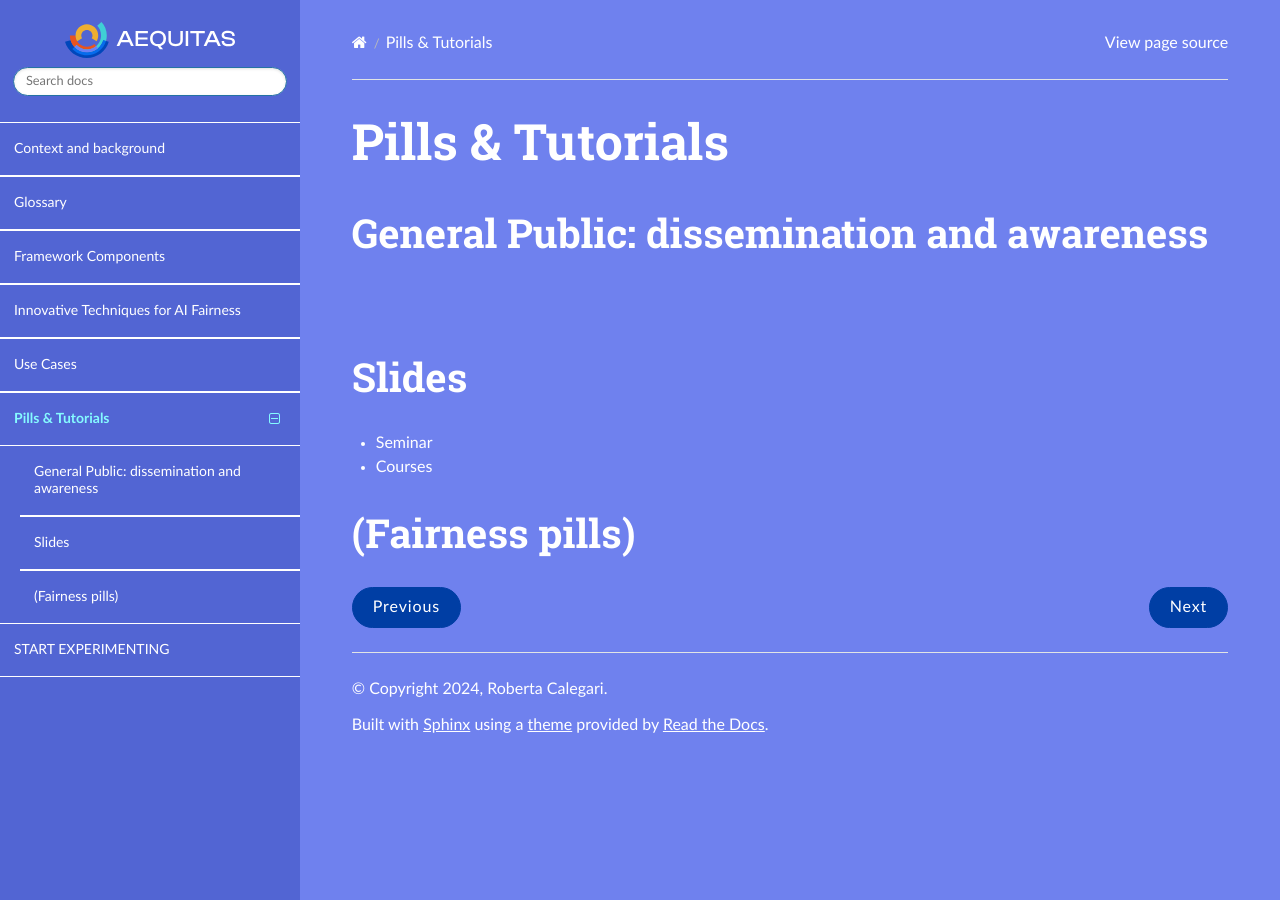
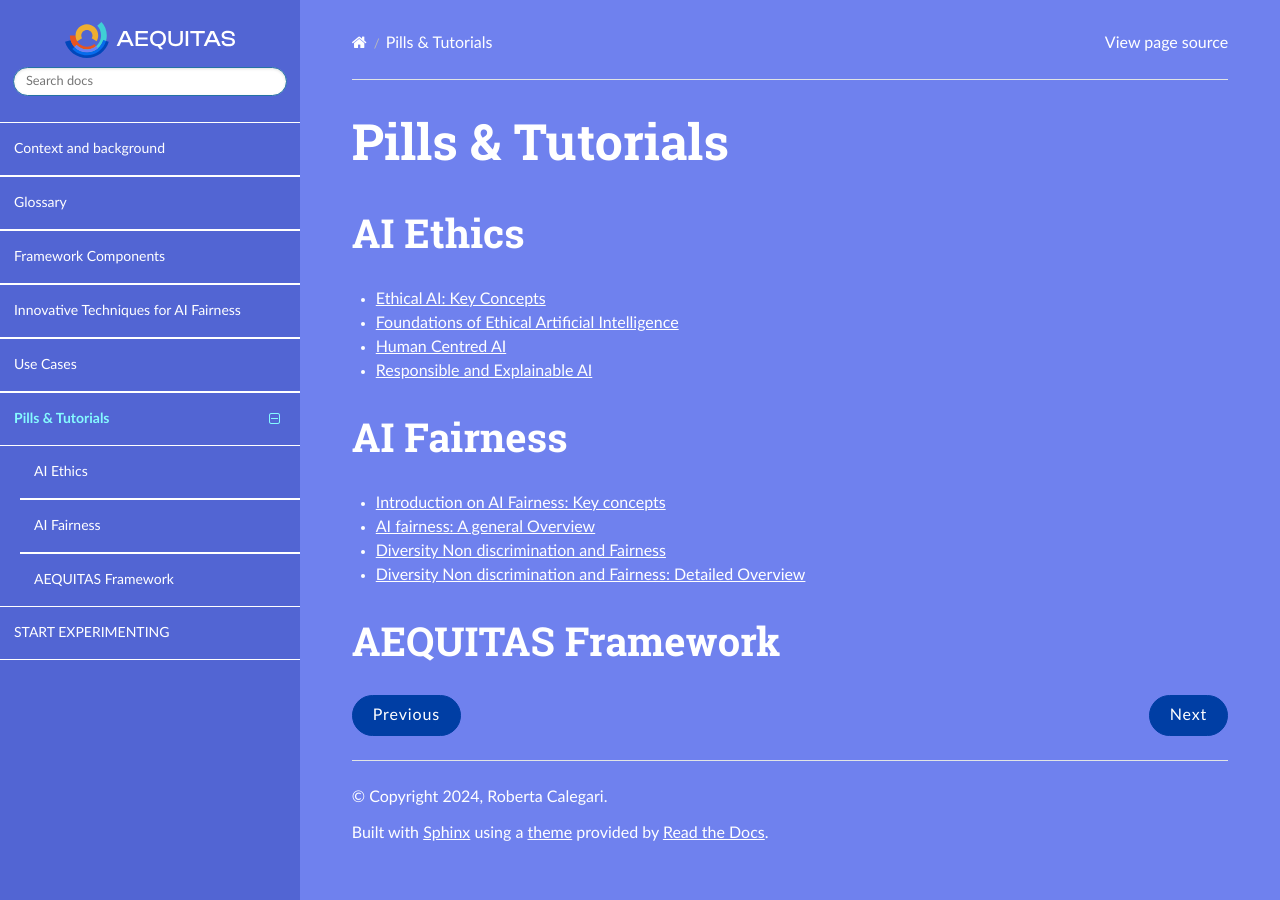
Before and after one commit to aequitas-aod/aequitas-home, a Sphinx documentation site: the page built from docs/source/pills.rst, in a window 1280 px wide. Built offline with Sphinx 7.4.7 and the Read the Docs theme 3.1.0, drawn with Linux system fonts in a browser that asks for light colours; pages that are not in the unit, such as notebooks, are missing from menus.

Commit message:
rc: pills + use cases

```diff
--- a/docs/source/pills.rst
+++ b/docs/source/pills.rst
@@ -1,14 +1,29 @@
 Pills & Tutorials
 =================
 
-General Public: dissemination and awareness
+AI Ethics
 -------------------------------------------
 
-Slides
-------
+* `Ethical AI: Key Concepts <https://apice.unibo.it/xwiki/bin/download/Aequitas/Deliverables/Ethical%20AI-Key%20Concepts.pdf?rev=1.1>`_
 
-* Seminar
-* Courses
+* `Foundations of Ethical Artificial Intelligence <https://apice.unibo.it/xwiki/bin/download/Aequitas/Deliverables/Foundations%20of%20Ethical%20Artificial%20Intelligence.pdf?rev=1.1>`_
 
-(Fairness pills)
+* `Human Centred AI <https://apice.unibo.it/xwiki/bin/download/Aequitas/Deliverables/HUMAN-CENTRED%20AI.pdf?rev=1.1>`_
+
+* `Responsible and Explainable AI <https://apice.unibo.it/xwiki/bin/download/Aequitas/Deliverables/RESPONSIBLE%20AI%20and%20XAI.pdf?rev=1.1>`_
+
+
+
+AI Fairness
+-------------------------------------------
+
+* `Introduction on AI Fairness: Key concepts <https://apice.unibo.it/xwiki/bin/download/Aequitas/Deliverables/Introduction%20on%20AI%20Fairness-%20Key%20concets.pdf?rev=1.1>`_
+
+* `AI fairness: A general Overview <https://apice.unibo.it/xwiki/bin/download/Aequitas/Deliverables/AI%20fairness%20-%20A%20general%20Overview.pdf?rev=1.1>`_
+
+* `Diversity Non discrimination and Fairness <https://apice.unibo.it/xwiki/bin/download/Aequitas/Deliverables/Foundations%20of%20Ethical%20Artificial%20Intelligence-Fairness.pdf?rev=1.1>`_
+
+* `Diversity Non discrimination and Fairness: Detailed Overview <https://apice.unibo.it/xwiki/bin/download/Aequitas/Deliverables/Diversity%20Non%20discrimination%20and%20Fairness-Detailed%20Overview.pdf?rev=1.1>`_
+
+AEQUITAS Framework
 ----------------
--- a/docs/source/usecase-hr1-adecco.rst
+++ b/docs/source/usecase-hr1-adecco.rst
@@ -43,8 +43,6 @@
 
 * `Data Pre-processing <https://apice.unibo.it/xwiki/bin/download/Aequitas/Deliverables/ADECCO_preprocessing.pdf?rev=1.1>`_
 
-* `Synthetic Data Generation via LLMs <https://apice.unibo.it/xwiki/bin/download/Aequitas/Deliverables/ADECCO_Synthetic_Data_Gen_Langchain.pdf?rev=1.1>`_
-
 * `Bias Detection <https://apice.unibo.it/xwiki/bin/download/Aequitas/Deliverables/ADECCO_Bias_Detection.pdf>`_
 
 * `Bias Mitigation <https://apice.unibo.it/xwiki/bin/download/Aequitas/Deliverables/ADECCO_Bias_Mitigation.pdf>`_
```
